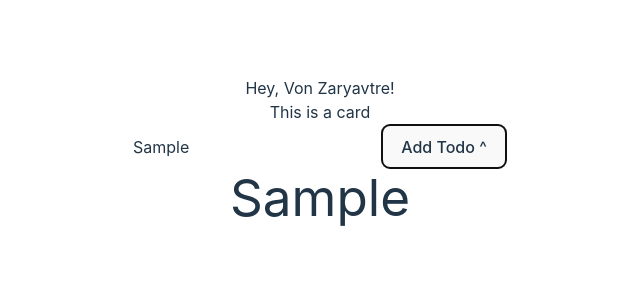
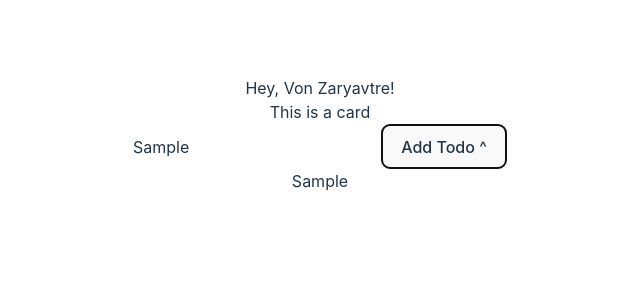
Before and after one commit to zaryavtre/re-td-ac, a React (Vite) app: page / in a window 1280 px wide. Both pictures are taken after typing "Sample" into the empty fields and a click on the button "Add Todo ^". Shown: the top 300 px of the page, without its empty margins (320-960 px from the left). Built offline with nearby package versions, Linux system fonts and the light colour scheme.

Commit message:
added push object to form array

```diff
--- a/src/App.jsx
+++ b/src/App.jsx
@@ -6,18 +6,16 @@ import AddTodo from './components/AddTodo'
 import NewTodo from './components/NewTodo'
 
 function App() {
-  const [message, setMessage] = useState()
-  const [pushMessage, setPushMessage] = useState({
-    title: '',
-    id: 0,
-  })
+  const [message, setMessage] = useState('')
+  const [pushMessage, setPushMessage] = useState([])
 
   const submitForm = (e) => {
     e.preventDefault()
     setPushMessage(prevPushMessage => {
-      const pushTodo = {...prevPushMessage, title: message}
+      const pushTodo = [...prevPushMessage, {title: message, id: prevPushMessage.length}]
       return pushTodo
     })
+
   }
 
   const handleMessage = (e) => {
--- a/src/components/AddTodo.jsx
+++ b/src/components/AddTodo.jsx
@@ -23,7 +23,6 @@ export default function AddTodo(props) {
                     </form>
                 </div>
             </div>
-            <h1>{props.value}</h1>
         </>
     )
 }
--- a/src/components/NewTodo.jsx
+++ b/src/components/NewTodo.jsx
@@ -1,12 +1,12 @@
 /* eslint-disable react/prop-types */
 /* eslint-disable react/prop-types */
-export default function NewTodo(props) {
-    console.log(props)
+export default function NewTodo({todoTitle}) {
+    console.log(todoTitle)
     return (
       <>
-          <div className="bg-white rounded-1" >
-            <p></p>
-          </div>
+          {todoTitle.map((todo) => <div className="bg-white rounded-1" id={todo.id} key={todo.id}>
+            <p>{todo.title}</p>
+          </div>)}
       </>
     );
   }
```
